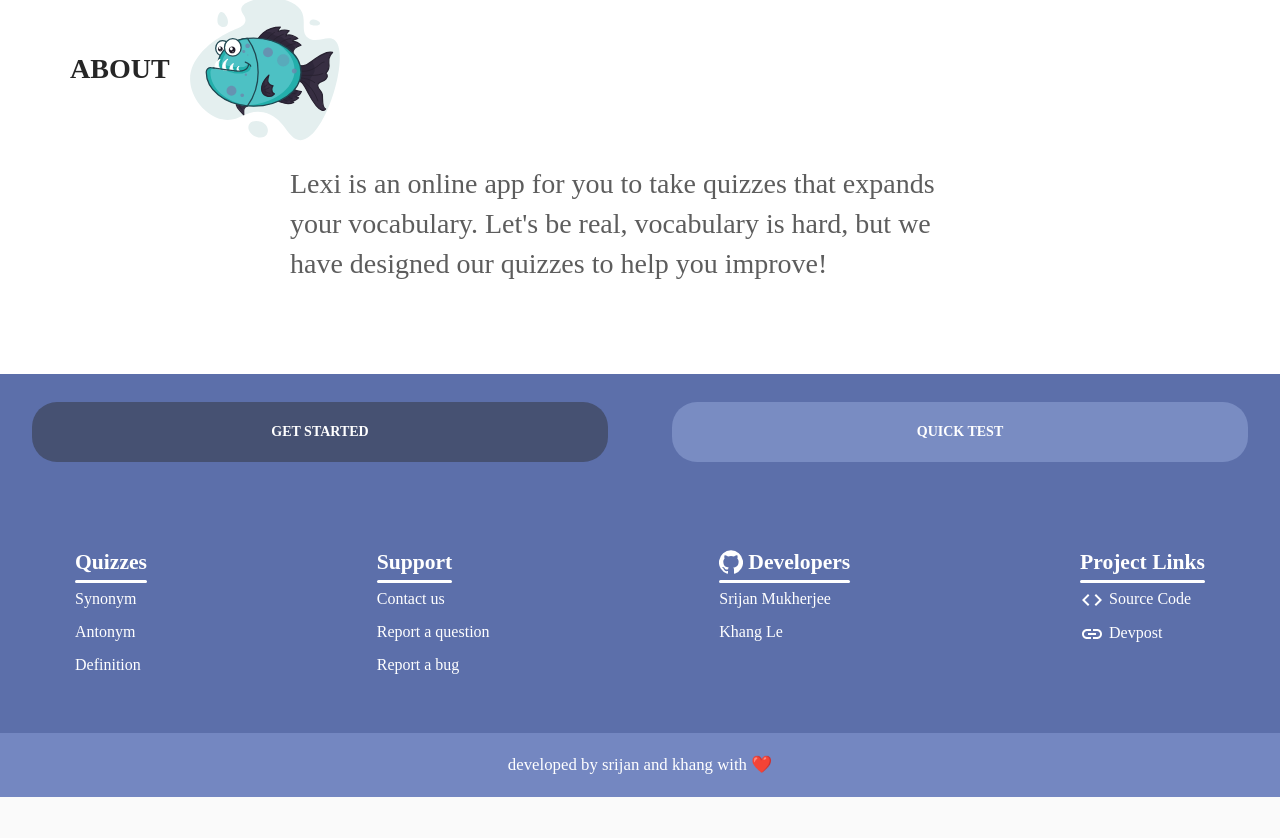
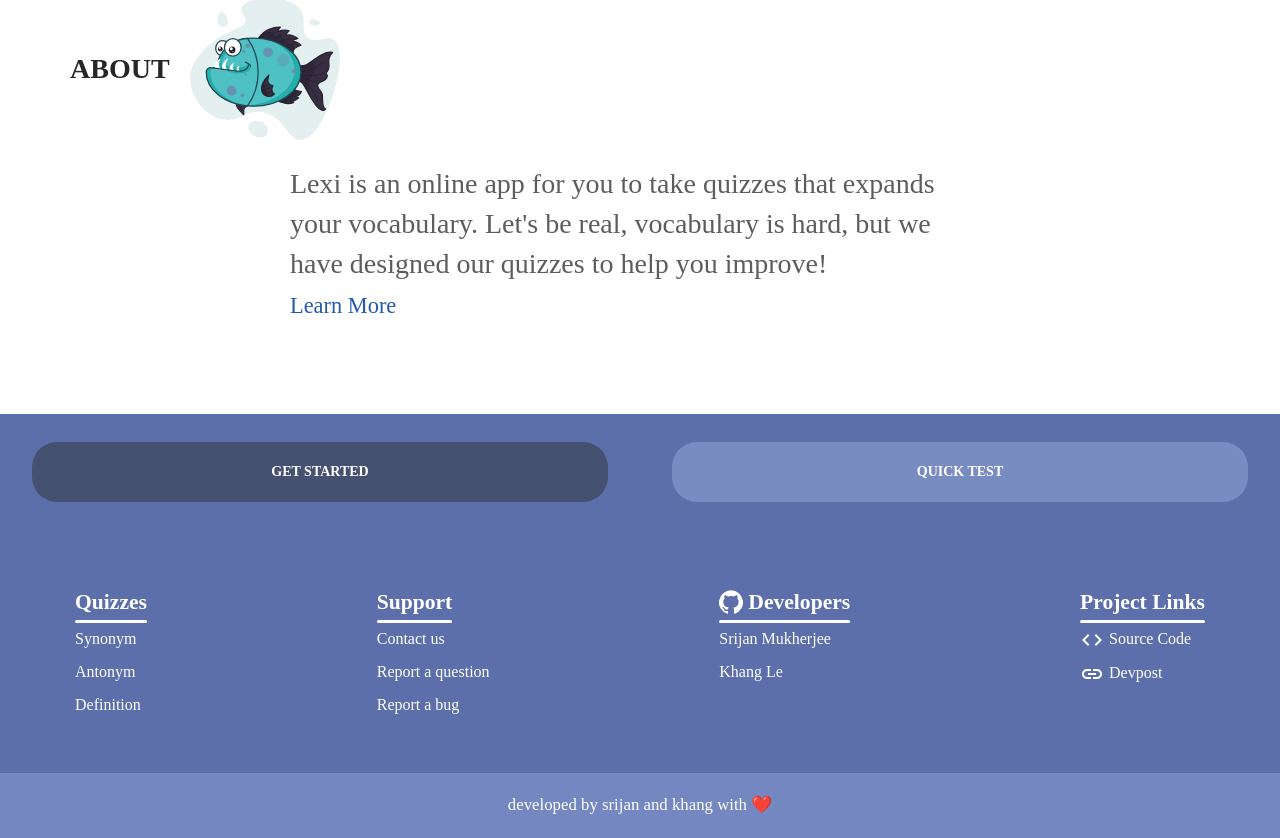
Before and after one commit to Srijanmukherjee007/lexi, a Next.js app in the folder client/: page / in a window 1280 px wide. Shown: the part 1300-2138 px from the top of the page. Before the commit the page ends 2097 px from the top, so only its background shows below. Built offline with nearby package versions, Linux system fonts and the light colour scheme; a web font is replaced by a local one.

Commit message:
added learn more link to Homepage about section

```diff
--- a/client/src/components/HomePage/About.jsx
+++ b/client/src/components/HomePage/About.jsx
@@ -18,6 +18,8 @@ export default function About({ styles }) {
         Lexi is an online app for you to take quizzes that expands your
         vocabulary. Let's be real, vocabulary is hard, but we have designed our
         quizzes to help you improve!
+        <br />
+        <a href="/about">Learn More</a>
       </div>
     </div>
   );
--- a/client/styles/Home.module.scss
+++ b/client/styles/Home.module.scss
@@ -225,6 +225,11 @@
       color: #5d5d5d;
       max-width: 50ch;
       margin: 20px auto;
+
+      a {
+        font-size: 0.8em;
+        color: #2359b2;
+      }
     }
   }
 
```
